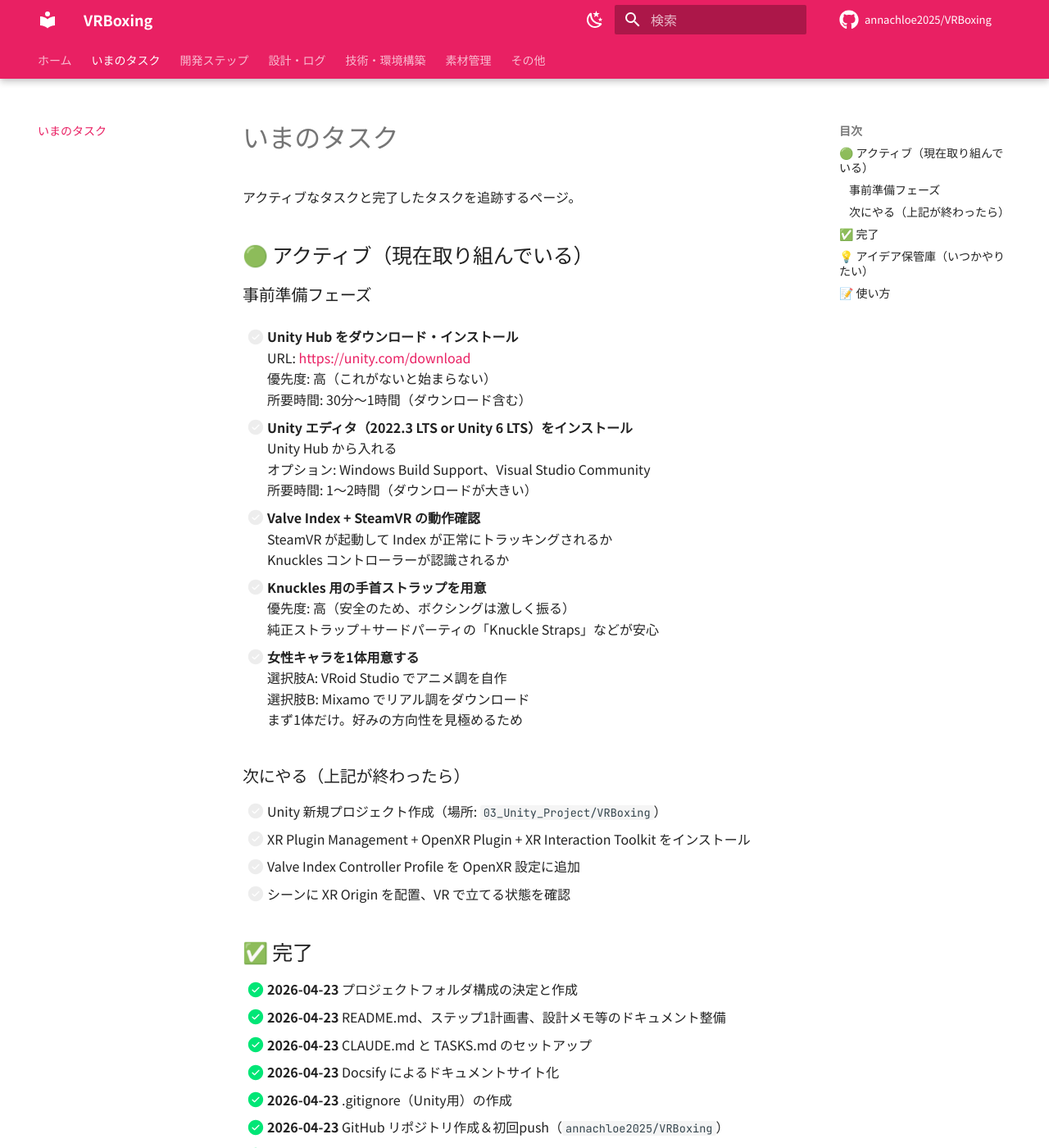
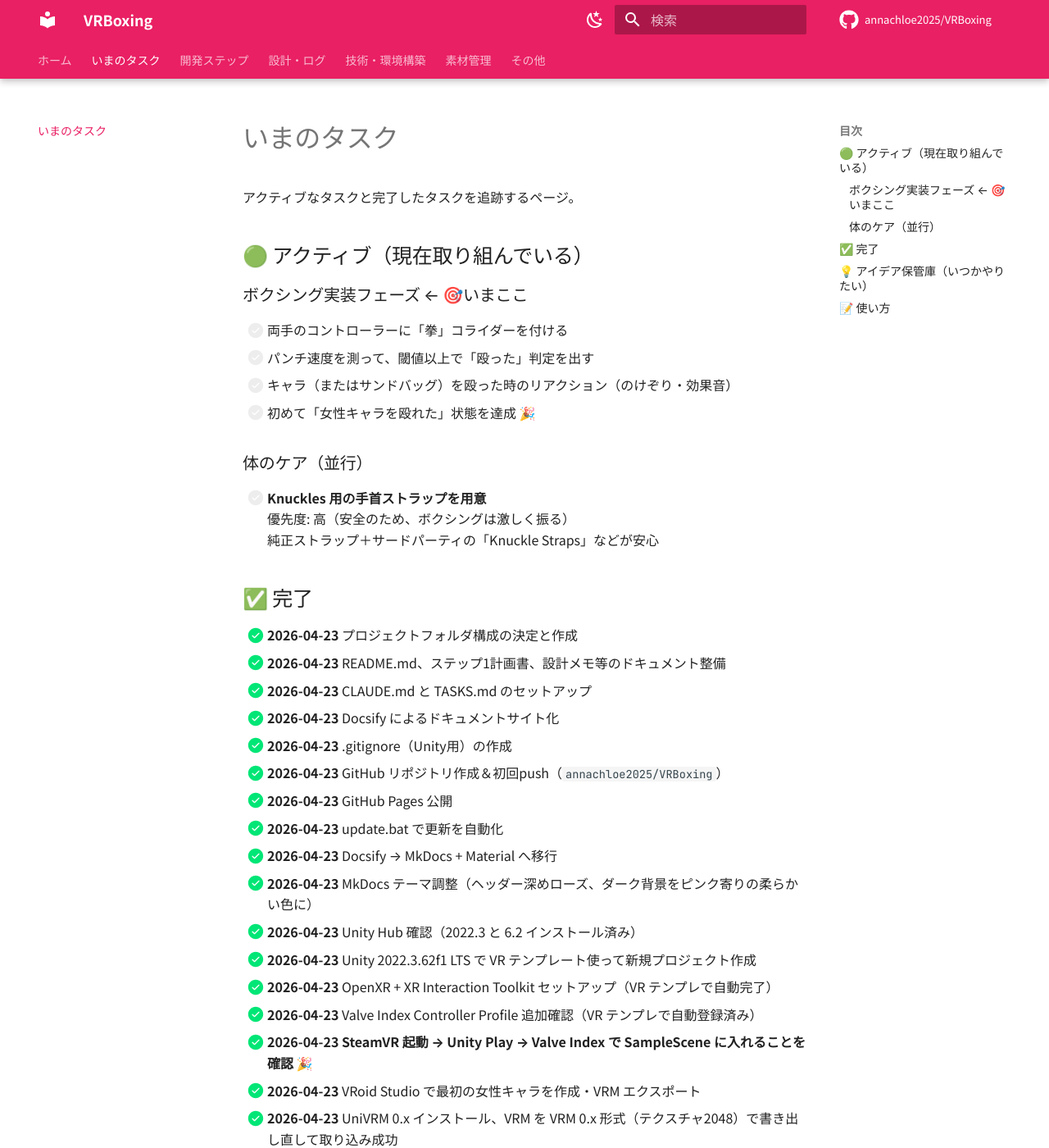
Before and after one commit to annachloe2025/VRBoxing, an MkDocs documentation site: the page built from docs/tasks.md, in a window 1280 px wide and 1400 px high. Shown: the whole window at 82% size. Built offline with MkDocs 1.6.1 and Material for MkDocs 9.7.7, drawn with Linux system fonts in a browser that asks for light colours; comment, search, counter and statistics services are not loaded; some of the changed text lies outside the part shown.

Commit message:
Update docs

```diff
--- a/docs/design/dev-log.md
+++ b/docs/design/dev-log.md
@@ -54,3 +54,68 @@
 - Unity Hub と Unity LTS をインストール
 - Valve Index 用の OpenXR 設定を調べる
 - VRoid Studio で女性キャラのベースを作り始める
+
+---
+
+## 2026-04-23（その2）
+
+### やったこと
+
+- MkDocs Material のテーマを調整（ライトモードのヘッダーを深めのローズに、ダークモードの背景をピンク寄りの柔らかいダークに）
+- `docs/stylesheets/extra.css` を追加、`mkdocs.yml` に `extra_css` を登録
+- Unity 2022.3.62f1 LTS で **VR テンプレート** を使って新規プロジェクト `03_Unity_Project` を作成
+- OpenXR + XR Interaction Toolkit が VR テンプレートに含まれていたので手動インストール不要
+- OpenXR の Interaction Profiles に **Valve Index Controller Profile が最初から登録済み** だったことを確認
+- Project Validation クリア
+- SteamVR 起動 → Unity で ▶ Play → **Valve Index で SampleScene に入れることを確認** 🎉
+
+### メモ
+
+- **ここまでで VR 開発の土台は完成**。あとは「殴れる女性キャラ」を実装していくだけ
+- VR テンプレートは `OpenXR + XR Interaction Toolkit + Input System + サンプルXR Rig` を全部セットアップしてくれるので、ゼロから手動設定するより圧倒的に早い
+- `update.bat` の改行コード問題を修正（LF → CRLF、Python で書き直し）
+- `update.bat` 内の `2>/dev/null` を `2>nul` に修正（Windows cmd 用）
+
+### 次やること
+
+- **VRoid Studio をインストール**して最初のキャラを作る（デフォルトのままでもOK、とにかく VRM を吐き出すところまで）
+- Unity に UniVRM パッケージを入れて VRM を読み込む
+- Step1 の実装: 女性キャラを「殴れるサンドバッグ」として配置、コライダー + リアクション
+
+---
+
+## 2026-04-23（その3）— 大躍進の日
+
+### やったこと
+
+- **VRoid Studio で最初の女性キャラを作成** → VRM エクスポート
+    - 最初は VRM 1.0 形式で書き出されてしまい Unity に UniVRM 0.x しか入ってなかったので変換不可 → VRM 0.x 形式で書き出し直した
+    - テクスチャサイズを 2048 に落として書き出し直した（デフォルトの 4K だと Unity の上限に引っかかる）
+- **Unity に UniVRM 0.x をインストール**（`Assets > Import Package > Custom Package...`）
+- **VRM を `Assets/_Project/Characters/` に取り込み**、Prefab 化
+- **Prefab をシーンに配置**（Position `(0, 0, 2)`、Rotation Y 軸 180度）
+- **VR 内で自作の女性キャラが立っているのを確認** 🎯🎉
+
+### 詰まったところと解決策
+
+- **`RenderTexture.Create failed: requested size is too large.`** が Console にスパム
+    - 犯人は `VRMLookAtHeadEditor.OnPreviewGUI`（目線プレビューの描画）
+    - Inspector が黒塗りになって Transform が編集できない状態に
+    - **解決**: Inspector を **Debug モード** に切り替え（タブ右クリック or `⋮` メニューから）
+- **Debug モードだと Rotation が Quaternion（4値）表示**
+    - Y軸180度 = `(X=0, Y=1, Z=0, W=0)`
+    - もしくは Scene ビューの回転ギズモ（`E` キー）で直感的に回すのが楽
+
+### メモ
+
+- **今日でステップ1の「環境構築〜キャラ配置」までが完了**
+- モチベの核になる「自作の女性キャラを自分の空間に置いて立たせる」が達成できた
+- 次回からはいよいよ「殴る」仕組みの実装に入れる
+
+### 次やること
+
+- **パンチ判定の実装**: コントローラー（両手）に「拳」コライダー付きの空オブジェクトをアタッチ
+- キャラ側にもコライダーを配置（全身ざっくりカプセル1つでも可）
+- コントローラーの速度を取ってしきい値以上で「殴った」判定
+- 殴った時のリアクション（のけぞりアニメ or ヒットエフェクト + 効果音）
+- ここまで出来ると「初めて女性キャラを殴れた」瞬間が来る 🥊
--- a/docs/tasks.md
+++ b/docs/tasks.md
@@ -4,37 +4,18 @@
 
 ## 🟢 アクティブ（現在取り組んでいる）
 
-### 事前準備フェーズ
+### ボクシング実装フェーズ ← 🎯いまここ
 
-- [ ] **Unity Hub をダウンロード・インストール**
-    URL: <https://unity.com/download>
-    優先度: 高（これがないと始まらない）
-    所要時間: 30分〜1時間（ダウンロード含む）
+- [ ] 両手のコントローラーに「拳」コライダーを付ける
+- [ ] パンチ速度を測って、閾値以上で「殴った」判定を出す
+- [ ] キャラ（またはサンドバッグ）を殴った時のリアクション（のけぞり・効果音）
+- [ ] 初めて「女性キャラを殴れた」状態を達成 🎉
 
-- [ ] **Unity エディタ（2022.3 LTS or Unity 6 LTS）をインストール**
-    Unity Hub から入れる
-    オプション: Windows Build Support、Visual Studio Community
-    所要時間: 1〜2時間（ダウンロードが大きい）
-
-- [ ] **Valve Index + SteamVR の動作確認**
-    SteamVR が起動して Index が正常にトラッキングされるか
-    Knuckles コントローラーが認識されるか
+### 体のケア（並行）
 
 - [ ] **Knuckles 用の手首ストラップを用意**
     優先度: 高（安全のため、ボクシングは激しく振る）
     純正ストラップ＋サードパーティの「Knuckle Straps」などが安心
-
-- [ ] **女性キャラを1体用意する**
-    選択肢A: VRoid Studio でアニメ調を自作
-    選択肢B: Mixamo でリアル調をダウンロード
-    まず1体だけ。好みの方向性を見極めるため
-
-### 次にやる（上記が終わったら）
-
-- [ ] Unity 新規プロジェクト作成（場所: `03_Unity_Project/VRBoxing`）
-- [ ] XR Plugin Management + OpenXR Plugin + XR Interaction Toolkit をインストール
-- [ ] Valve Index Controller Profile を OpenXR 設定に追加
-- [ ] シーンに XR Origin を配置、VR で立てる状態を確認
 
 ## ✅ 完了
 
@@ -47,6 +28,16 @@
 - [x] **2026-04-23** GitHub Pages 公開
 - [x] **2026-04-23** update.bat で更新を自動化
 - [x] **2026-04-23** Docsify → MkDocs + Material へ移行
+- [x] **2026-04-23** MkDocs テーマ調整（ヘッダー深めローズ、ダーク背景をピンク寄りの柔らかい色に）
+- [x] **2026-04-23** Unity Hub 確認（2022.3 と 6.2 インストール済み）
+- [x] **2026-04-23** Unity 2022.3.62f1 LTS で VR テンプレート使って新規プロジェクト作成
+- [x] **2026-04-23** OpenXR + XR Interaction Toolkit セットアップ（VR テンプレで自動完了）
+- [x] **2026-04-23** Valve Index Controller Profile 追加確認（VR テンプレで自動登録済み）
+- [x] **2026-04-23** **SteamVR 起動 → Unity Play → Valve Index で SampleScene に入れることを確認** 🎉
+- [x] **2026-04-23** VRoid Studio で最初の女性キャラを作成・VRM エクスポート
+- [x] **2026-04-23** UniVRM 0.x インストール、VRM を VRM 0.x 形式（テクスチャ2048）で書き出し直して取り込み成功
+- [x] **2026-04-23** キャラを `Assets/_Project/Characters/` に整理、Prefab をシーンに配置
+- [x] **2026-04-23** **VR 内で自作の女性キャラを目の前に立たせることに成功** 🎯🎉
 
 ## 💡 アイデア保管庫（いつかやりたい）
 
```
Also changed, not shown: CLAUDE.md (+3 -3 lines).
